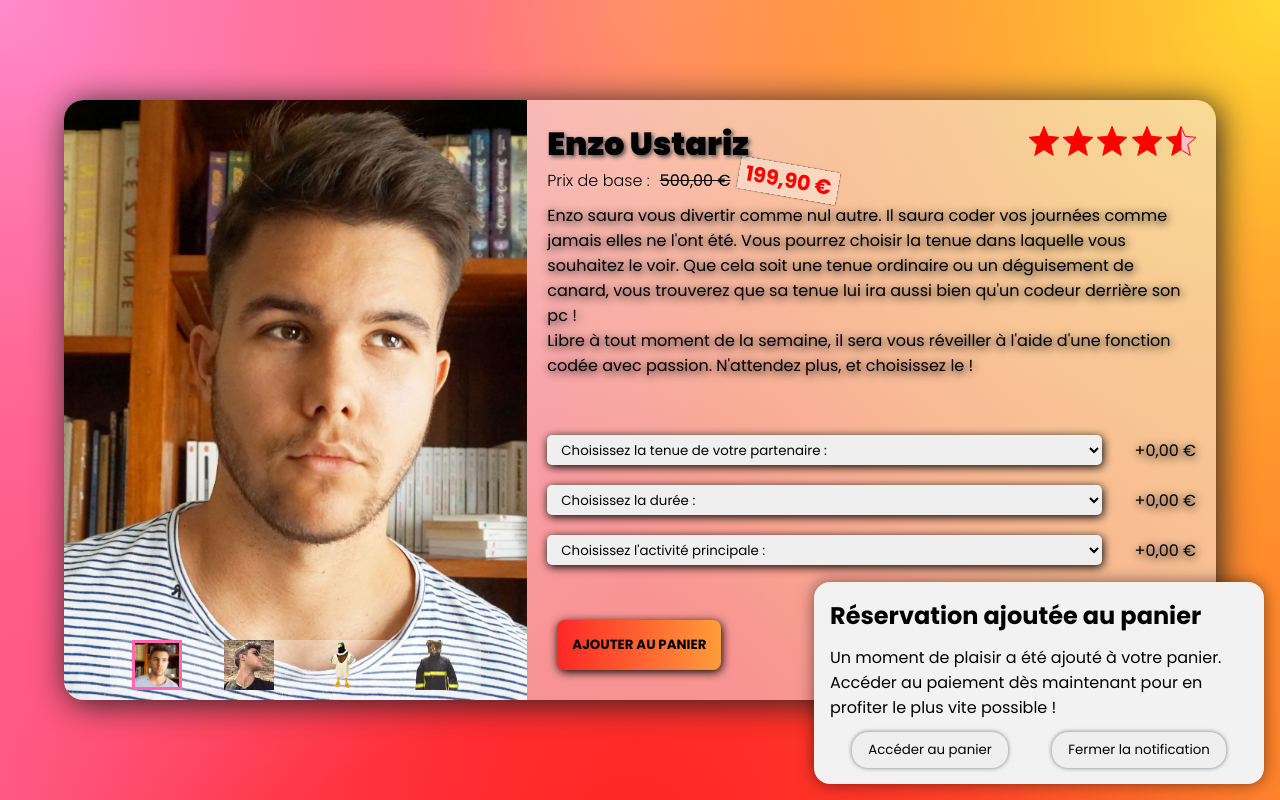
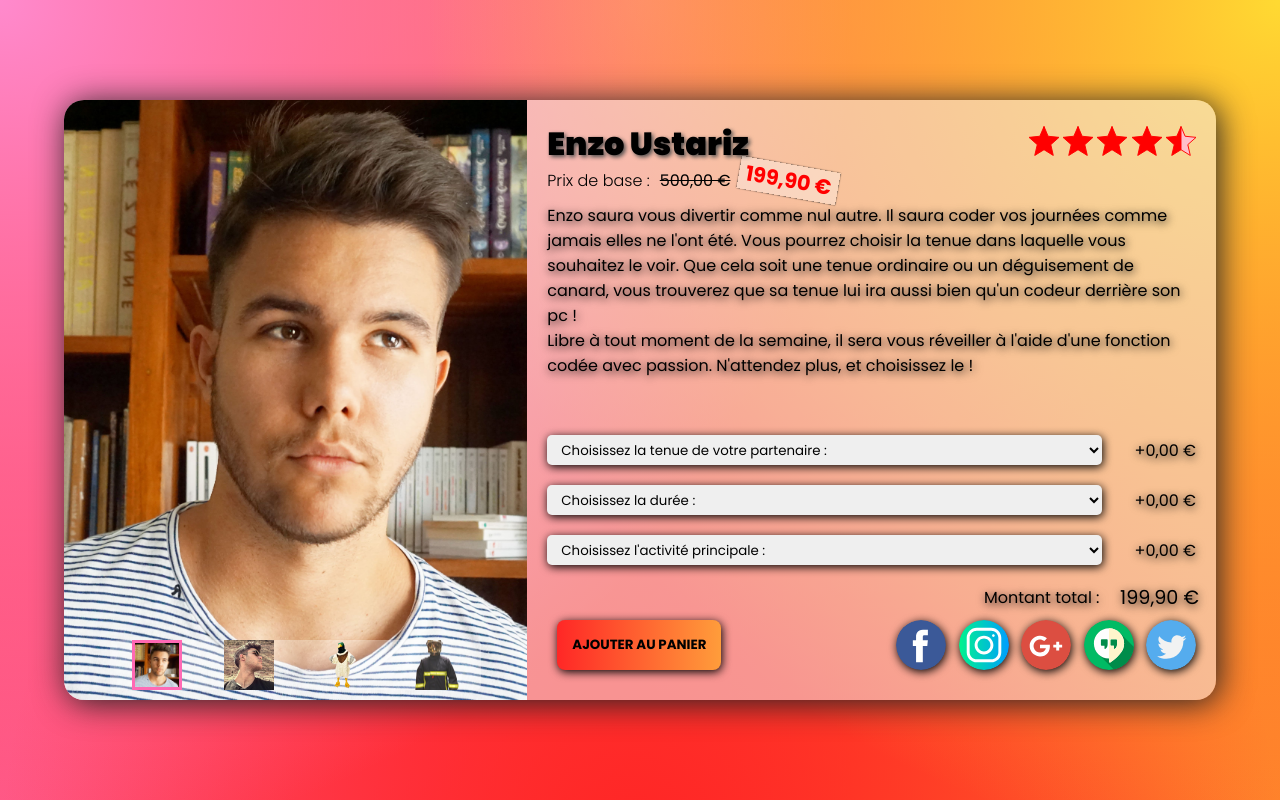
Before and after one commit to Forthtilliath/ts-page-produit, a website with bundled scripts: page index.html in a window 1280 px wide. Built offline with nearby package versions, Linux system fonts and the light colour scheme; a web font is replaced by a local one.

Commit message:
hide notif

```diff
--- a/index.html
+++ b/index.html
@@ -111,7 +111,7 @@
             </div>
         </main>
 
-        <div class="notification visible">
+        <div class="notification">
             <header>
                 <h2>Réservation ajoutée au panier</h2>
             </header>
```
